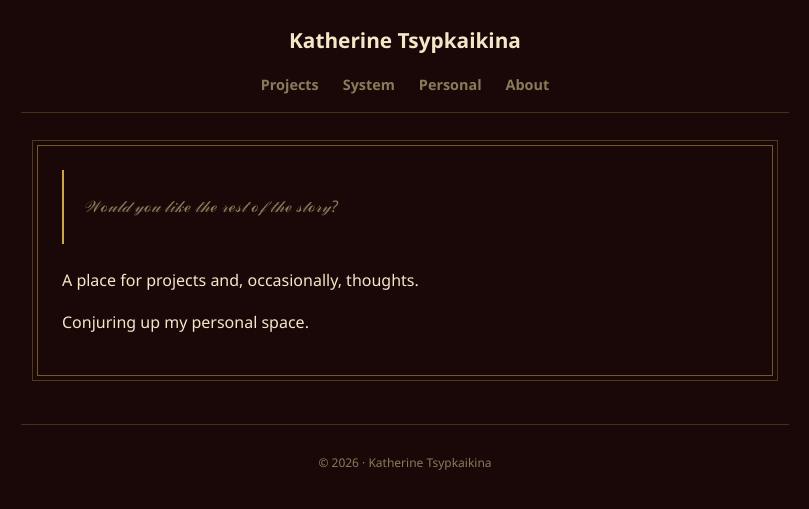
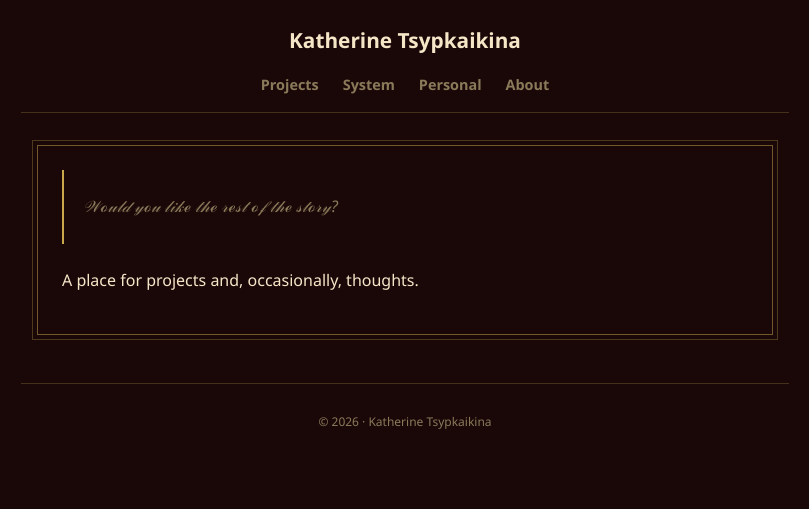
Before and after one commit to kat-ts/kat-ts.github.io, a Jekyll site: the page built from index.md, in a window 1280 px wide. Shown: the top 509 px of the page, without its empty margins (235-1044 px from the left). Built offline with Jekyll 4.4.1, drawn with Linux system fonts in a browser that asks for light colours.

Commit message:
Minor Home update.

```diff
--- a/index.md
+++ b/index.md
@@ -7,5 +7,3 @@ title: Home
 > 𝒲ℴ𝓊𝓁𝒹 𝓎ℴ𝓊 𝓁𝒾𝓀ℯ 𝓉𝒽ℯ 𝓇ℯ𝓈𝓉 ℴ𝒻 𝓉𝒽ℯ 𝓈𝓉ℴ𝓇𝓎?
 
 A place for projects and, occasionally, thoughts.
-
-Conjuring up my personal space.
```
Also changed, not shown: 2 other files.
